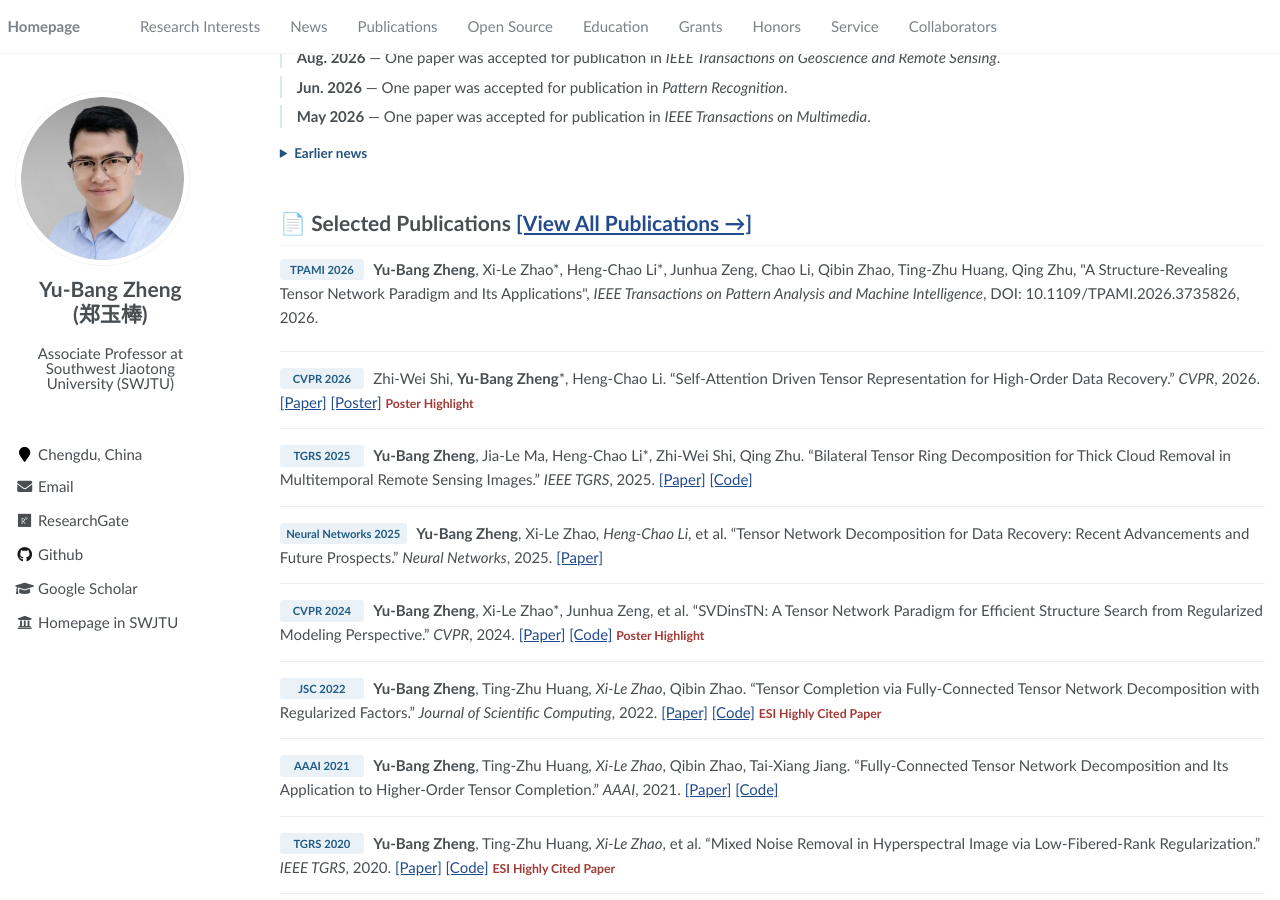
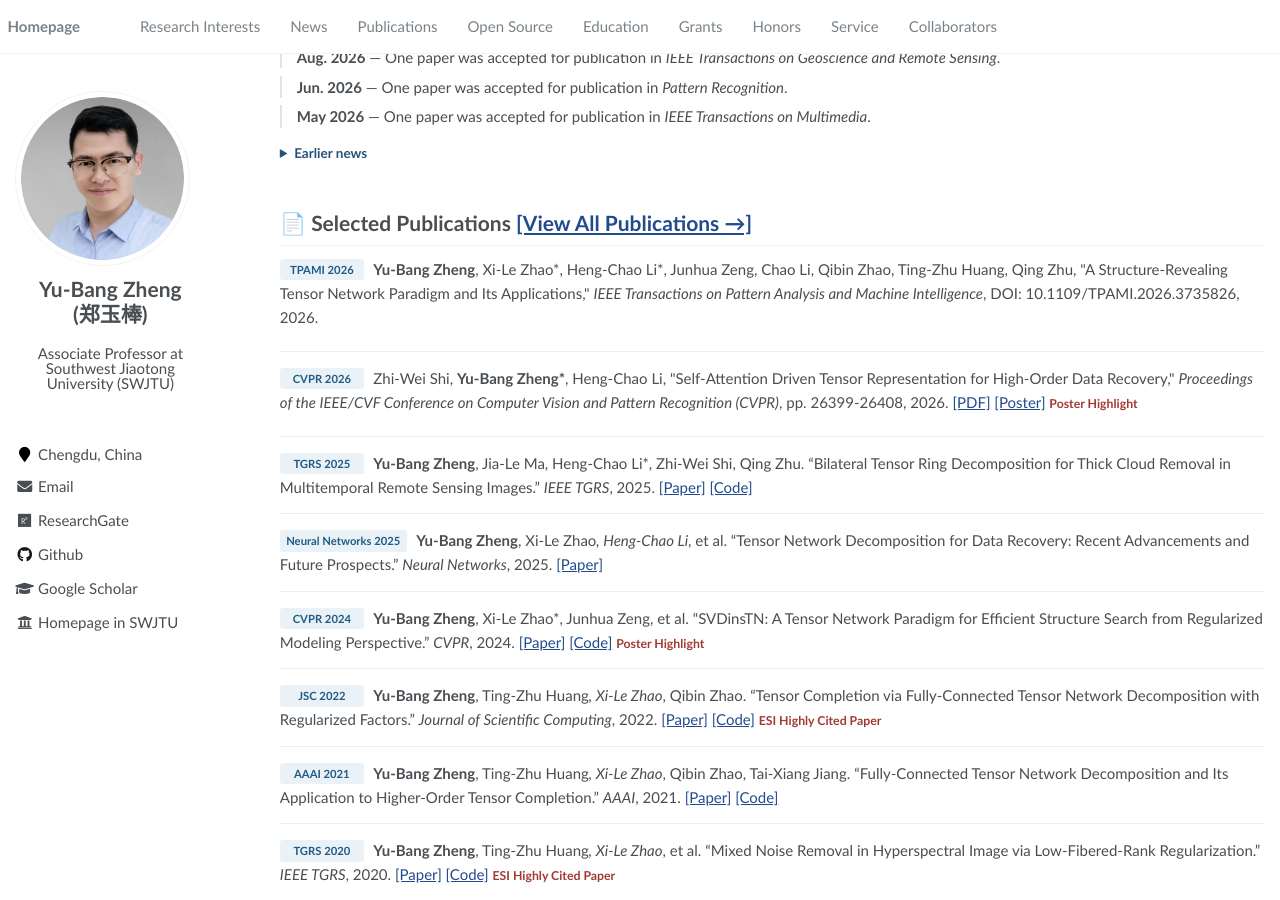
Before and after one commit to YuBangZheng/yubangzheng.github.io, a Jekyll site: the page built from pages/about.md, in a window 1280 px wide and 900 px high, scrolled down 461 px. Built offline with Jekyll 4.4.1, drawn with Linux system fonts in a browser that asks for light colours.

Commit message:
Update about.md

```diff
--- a/pages/about.md
+++ b/pages/about.md
@@ -57,9 +57,10 @@ I am an Associate Professor with the [School of Information Science and Technolo
 
 # 📄 Selected Publications [[View All Publications →]](/publications/)
 
-- <span class="pub-venue">TPAMI 2026</span> **Yu-Bang Zheng**, Xi-Le Zhao\*, Heng-Chao Li\*, Junhua Zeng, Chao Li, Qibin Zhao, Ting-Zhu Huang, Qing Zhu, \"A Structure-Revealing Tensor Network Paradigm and Its Applications\", _IEEE Transactions on Pattern Analysis and Machine Intelligence_, DOI: 10.1109/TPAMI.2026.3735826, 2026.
+- <span class="pub-venue">TPAMI 2026</span> **Yu-Bang Zheng**, Xi-Le Zhao\*, Heng-Chao Li\*, Junhua Zeng, Chao Li, Qibin Zhao, Ting-Zhu Huang, Qing Zhu, \"A Structure-Revealing Tensor Network Paradigm and Its Applications,\" _IEEE Transactions on Pattern Analysis and Machine Intelligence_, DOI: 10.1109/TPAMI.2026.3735826, 2026.
 
-- <span class="pub-venue">CVPR 2026</span> Zhi-Wei Shi, **Yu-Bang Zheng***, Heng-Chao Li. “Self-Attention Driven Tensor Representation for High-Order Data Recovery.” _CVPR_, 2026. [[Paper]](https://openaccess.thecvf.com/content/CVPR2026/papers/Shi_Self-Attention_Driven_Tensor_Representation_for_High-Order_Data_Recovery_CVPR_2026_paper.pdf) [[Poster]](/papers/Poster_SADTR.pdf) <span class="publication-note">Poster Highlight</span>
+- <span class="pub-venue">CVPR 2026</span> Zhi-Wei Shi, **Yu-Bang Zheng\***, Heng-Chao Li, \"Self-Attention Driven Tensor Representation for High-Order Data Recovery,\" _Proceedings of the IEEE/CVF Conference on Computer Vision and Pattern Recognition (CVPR)_, pp. 26399-26408, 2026. [[PDF]](https://openaccess.thecvf.com/content/CVPR2026/papers/Shi_Self-Attention_Driven_Tensor_Representation_for_High-Order_Data_Recovery_CVPR_2026_paper.pdf) [[Poster]](https://yubangzheng.github.io/papers/Poster_SADTR.pdf) <span class="publication-note">Poster Highlight</span>
+
 - <span class="pub-venue">TGRS 2025</span> **Yu-Bang Zheng**, Jia-Le Ma, Heng-Chao Li*, Zhi-Wei Shi, Qing Zhu. “Bilateral Tensor Ring Decomposition for Thick Cloud Removal in Multitemporal Remote Sensing Images.” _IEEE TGRS_, 2025. [[Paper]](https://ieeexplore.ieee.org/document/11123527) [[Code]](/codes/Code_BTR_CR.zip)
 - <span class="pub-venue">Neural Networks 2025</span> **Yu-Bang Zheng**, Xi-Le Zhao*, Heng-Chao Li*, et al. “Tensor Network Decomposition for Data Recovery: Recent Advancements and Future Prospects.” _Neural Networks_, 2025. [[Paper]](https://www.sciencedirect.com/science/article/pii/S0893608025006884)
 - <span class="pub-venue">CVPR 2024</span> **Yu-Bang Zheng**, Xi-Le Zhao*, Junhua Zeng, et al. “SVDinsTN: A Tensor Network Paradigm for Efficient Structure Search from Regularized Modeling Perspective.” _CVPR_, 2024. [[Paper]](https://openaccess.thecvf.com/content/CVPR2024/papers/Zheng_SVDinsTN_A_Tensor_Network_Paradigm_for_Efficient_Structure_Search_from_CVPR_2024_paper.pdf) [[Code]](/codes/code_SVDinsTN.zip) <span class="publication-note">Poster Highlight</span>
```
